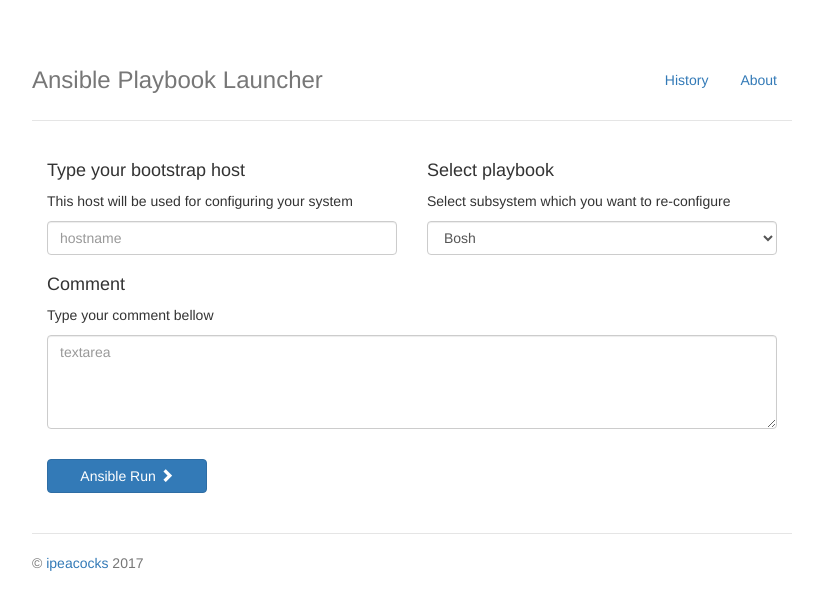
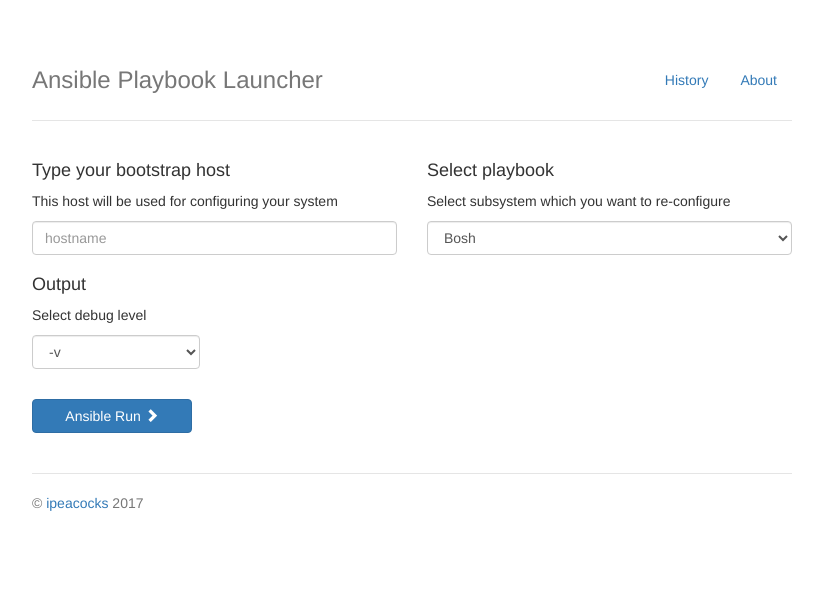
Before and after one commit to ipeacocks/ansibletasker, a Flask app: page / in a window 1280 px wide. Shown: the top 610 px of the page, without its empty margins (228-1051 px from the left). Run offline with Flask 2, Linux system fonts and the light colour scheme; some libraries are stand-ins or nearby versions.

Commit message:
Removed textarea, added select fiels, removed task_id column from history page

```diff
--- a/project/forms.py
+++ b/project/forms.py
@@ -8,14 +8,17 @@ class AnsibleForm(FlaskForm):
         'hostname',
         validators=[DataRequired(), Length(min=6, max=25)]
     )
-    textarea = TextAreaField(
-        'textarea', render_kw={"rows": 4},
-        validators=[DataRequired(), Length(max=140)]
-    )
     playbook = SelectField(
-    	'playbook',
+        'playbook',
         validators=[DataRequired()],
         choices=[
             ('bosh.yml', 'Bosh'), ('cloudfoundry.yml', 'Cloud Foundry'), ('redis.yml', 'Redis')
         ]
     )
+    output_level = SelectField(
+        'output_level',
+        validators=[DataRequired()],
+        choices=[
+            ('-v', '-v'), ('-vv', '-vv'), ('-vvv', '-vvv')
+        ]
+    )
--- a/project/templates/history.html
+++ b/project/templates/history.html
@@ -11,7 +11,6 @@
     <table class="table table-hover">
         <thead>
             <tr>
-                <th>Task ID</th>
                 <th>Date</th>
                 <th>Host</th>
                 <th>User</th>
@@ -22,7 +21,6 @@
         <tbody>
         {% for history in histories %}
             <tr>
-                <td>{{ history.task_id }}</td>
                 <td>{{ history.date.strftime("%d/%m/%y %H:%M") }} UTC</td>
                 <td>{{ history.hostname }}</td>
                 <td>{{ history.username }}</td>
--- a/project/templates/main.html
+++ b/project/templates/main.html
@@ -18,6 +18,7 @@
 
 <form class="form-sigin" role="form" method="post" action="/">
 {{ form.csrf_token }}
+    <div class="row">
         <div class="col-md-6">
             <h4>Type your bootstrap host</h4>
             <p>This host will be used for configuring your system</p>
@@ -35,26 +36,25 @@
         <div class="col-md-6">
             <h4>Select playbook</h4>
             <p>Select subsystem which you want to re-configure</p>
-        {{ form.playbook(placeholder="playbook", class="form-control") }}
+            {{ form.playbook(class="form-control") }}
             </p>
         </div>
-    <div class="col-md-12">
-        <h4>Comment</h4>
-        <p>Type your comment bellow</p>
+    </div>
+    <div class="row">
+        <div class="col-md-3">
+            <h4>Output</h4>
+            <p>Select debug level</p>
             <p>
-        {{ form.textarea(placeholder="textarea", class="form-control") }}
-        <span class="error">
-            {% if form.textarea.errors %}
-                {% for error in form.textarea.errors %}
-                    {{ error }}
-                {% endfor %}
-            {% endif %}
-        </span>
+            {{ form.output_level(class="form-control") }}
             </p>
         </div>
+    </div>
+
+    <div class="row">
         <div class="col-md-3">
             <br>
             <button class="btn btn-primary button_style" type="submit">Ansible Run <span class="glyphicon glyphicon-chevron-right"></span></button>
+        </div>
     </div>
 </form>
 
--- a/project/views.py
+++ b/project/views.py
@@ -1,5 +1,4 @@
 from flask import Flask, render_template, request, redirect, url_for, session
-# from flask_sqlalchemy import SQLAlchemy
 from flask_sqlalchemy import SQLAlchemy
 
 import subprocess
@@ -21,8 +20,10 @@ def main():
     form = AnsibleForm(request.form)
     if request.method == 'POST':
         if form.validate_on_submit():
+
             session['hostname'] = form.hostname.data
             session['playbook'] = form.playbook.data
+            session['output_level'] = form.output_level.data
 
             return redirect(url_for('output'))
     return render_template('main.html', form=form, error=error)
@@ -38,9 +39,10 @@ def output():
 def stream():
     hostname = session['hostname']
     playbook = session['playbook']
+    output_level = session['output_level']
 
     def generate():
-        ansible_command = "ansible-playbook -vv -i ../ansible/hosts ../ansible/{} --limit {}".format(playbook, hostname)
+        ansible_command = "ansible-playbook {} -i ../ansible/hosts ../ansible/{} --limit {}".format(output_level, playbook, hostname)
         proc = subprocess.Popen(
             [ansible_command],
             shell=True,
@@ -50,7 +52,7 @@ def stream():
 
         string = ""
         for line in iter(proc.stdout.readline, ''):
-            # sleep(0.5)
+            #sleep(0.1)
             string+=str('<p>'+line+'</p>')
             yield '{}\n'.format(line.rstrip())
 
```
Lines whose indentation alone changed are shown as unchanged.
